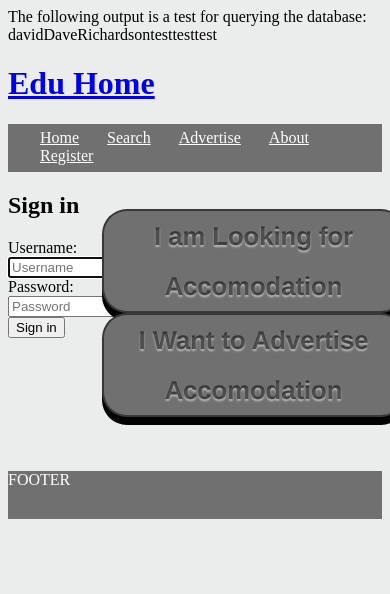
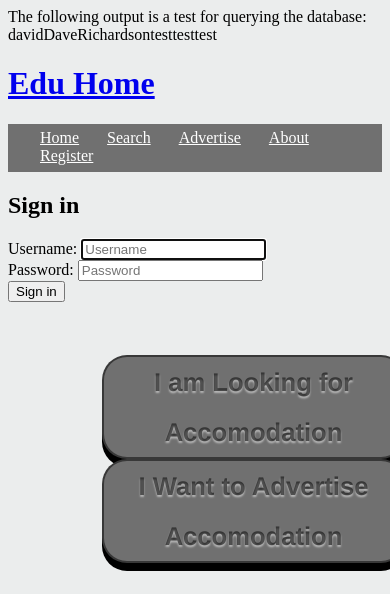
Before and after one commit to Matchoo95/SECW, a PHP site: page / in a window 390 px wide. Shown: the top 594 px of the page. Run offline with PHP 8.4, Linux system fonts and the light colour scheme; data comes from the database, SQL or seed files in the repository; data that the repository does not hold is empty.

Commit message:
LoginBar
Changed 'leftSideBar' to 'loginBar' because I want to move it to the
centre for small screens.
Also added a media query, at the moment just to test whether it will
update as soon as I sync it to github.

```diff
--- a/Website/index.php
+++ b/Website/index.php
@@ -31,7 +31,7 @@
         </nav>
   </header>
     <main>
-        <section class="leftSideBar">
+        <section class="loginBar">
           <article id="signin">
             <form id='login' method='post' accept-charset='UTF-8'>
               <h2>Sign in</h2>
```
